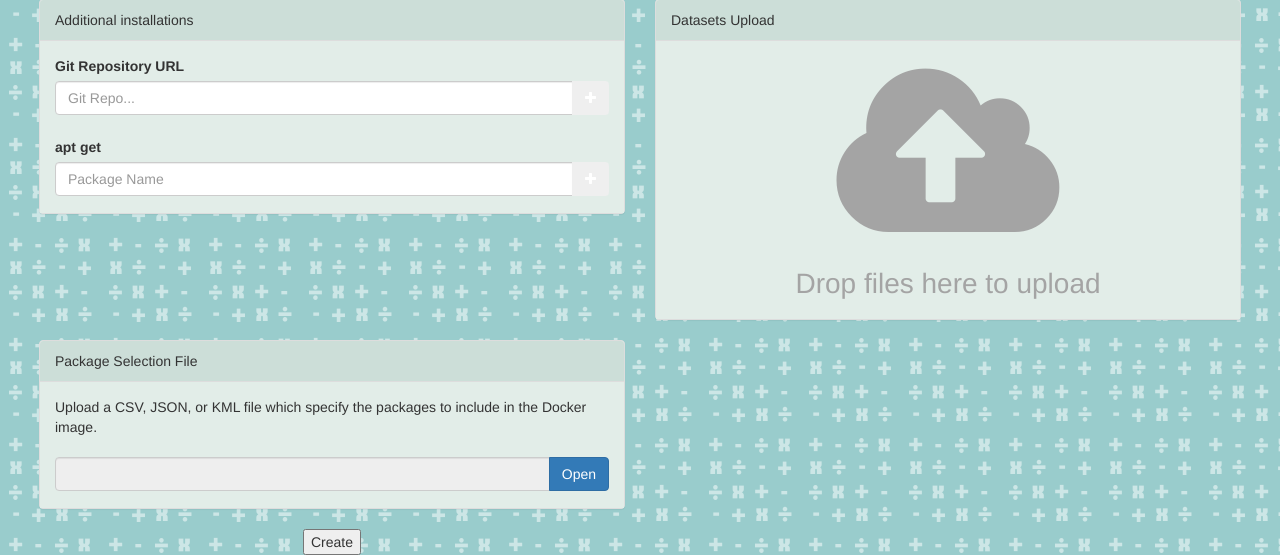
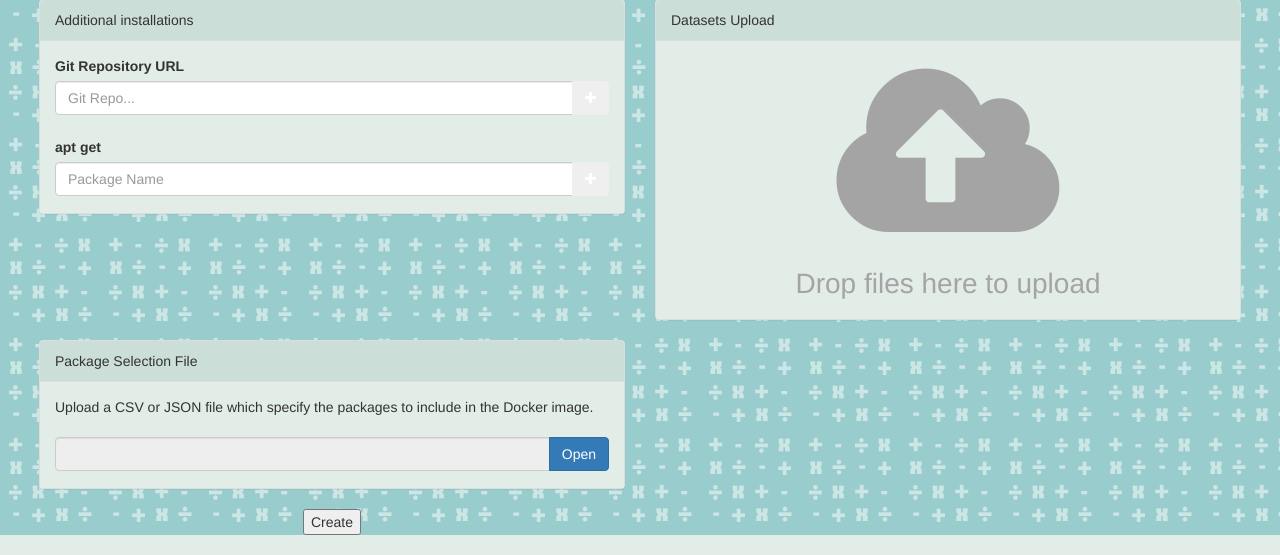
Before and after one commit to projectmozaic/Mozaic, a Django app: a page that uses webApp/templates/index.html in a window 1280 px wide. Shown: the part 369-924 px from the top of the page. Run offline with Django 3.2, Linux system fonts and the light colour scheme; parts of the project's set-up code (start-up, migrations or seed data) failed here and were passed over; some libraries are stand-ins or nearby versions.

Commit message:
fix typos

```diff
--- a/webApp/adminPortal/process.py
+++ b/webApp/adminPortal/process.py
@@ -46,11 +46,13 @@ RUN apt-get update -q && apt-get install -yqq \\
                 installs = [item.strip() for item in packages["python 2.7"][0].split(",")]
                 for package in installs:
                     tmpDocker.write("RUN pip "+package.lower()+"\n")
+                    print("RUN pip "+package.lower()+"\n")
             if "python 3.4" in packages:
                 tmpDocker.write("RUN apt-get install -y python-pip3\n")
                 installs = [item.strip() for item in packages["python 3.4"][0].split(",")]
                 for package in installs:
                     tmpDocker.write("RUN pip3 " + package + "\n")
+                    print("RUN pip3 " + package + "\n")
 
     if (len(py27) > 0 and py27[0] == "python") :
         tmpDocker.write("RUN apt-get install -y python python-dev python-distribute python-pip\n")
--- a/webApp/templates/index.html
+++ b/webApp/templates/index.html
@@ -166,7 +166,7 @@
 <div class="col-md-6">
 	<div class="panel panel-default">
 		<div class="panel-heading">Package Selection File</div>
-		<div class="panel-body"> Upload a CSV, JSON, or KML file which specify the packages to include in the Docker image.
+		<div class="panel-body"> Upload a CSV or JSON file which specify the packages to include in the Docker image.
 		<br><br>
         <div class="input-group">
           <input type="text" class="form-control" id="packagefile" readonly>
```
Also changed, not shown: webApp/db.sqlite3.
